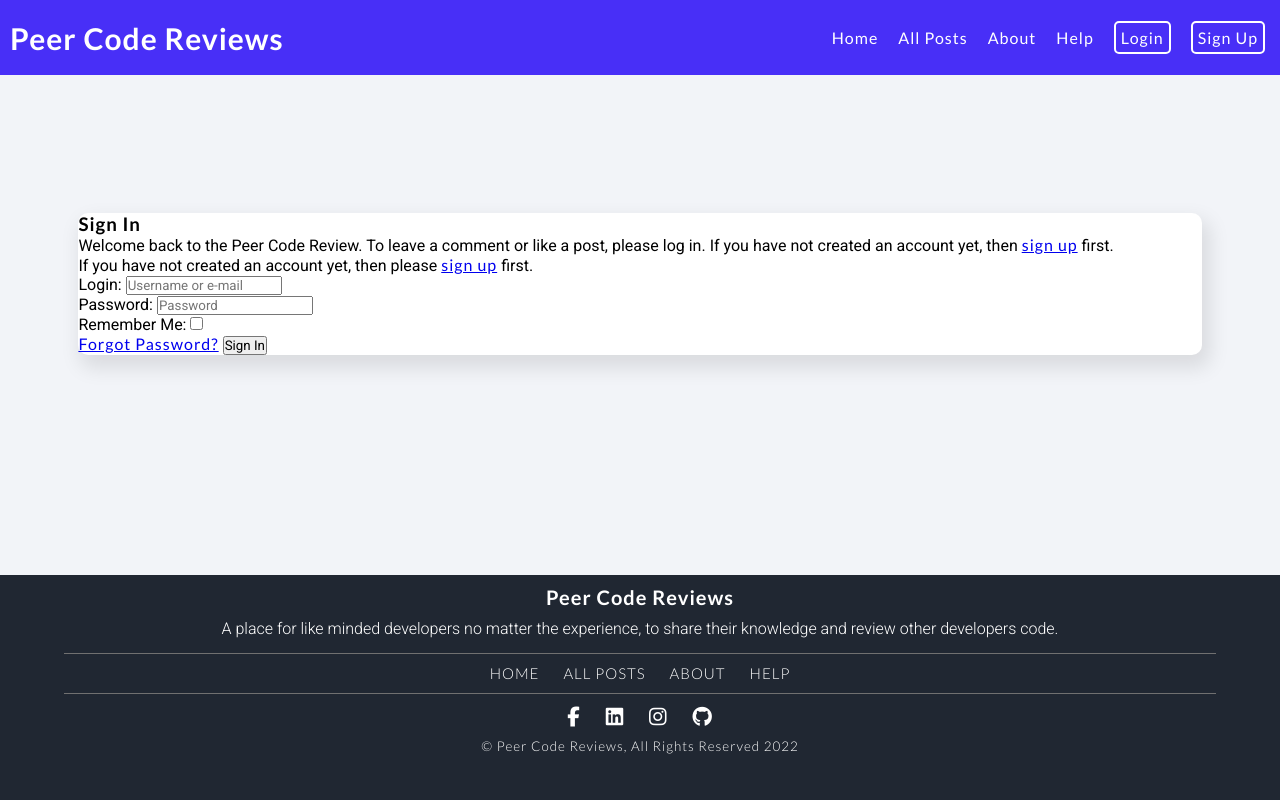
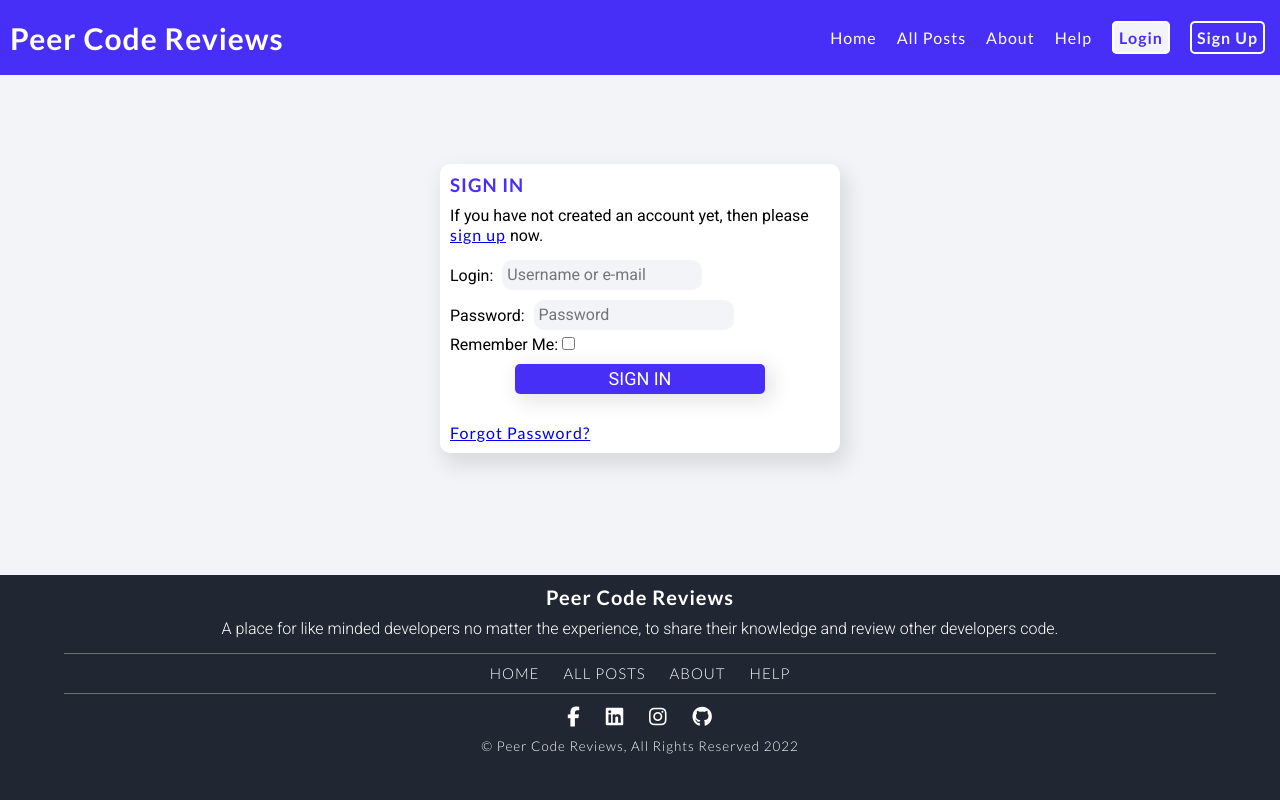
Before and after one commit to roomacarthur/pcr, a Django app: page /login/ in a window 1280 px wide. Run offline with Django 3.2, Linux system fonts and the light colour scheme; some libraries are stand-ins or nearby versions.

Commit message:
upated styling for allauth functions

```diff
--- a/static/css/style.css
+++ b/static/css/style.css
@@ -85,6 +85,15 @@ header a {
   border: 2px solid #fff;
   border-radius: 5px;
   padding: 5px 5px;
+  font-weight: 600;
+}
+.login-btn {
+  background-color: var(--grey);
+  color: var(--blue);
+}
+.signup-btn {
+  background-color: var(--blue);
+  color: var(--grey);
 }
 /* with help from: https://www.youtube.com/watch?v=OjQP7rPwJyE */
 #hamburger-icon {
@@ -125,6 +134,10 @@ header a {
   height: calc(100vh - 100px);
   width: 100%;
 }
+.mobile-nav > li {
+  margin: 10px 0;
+  list-style-type: none;
+}
 /*--------------------- Main content Styling */
 #main {
   /* display: grid; */
@@ -133,6 +146,7 @@ header a {
 .container {
   height: auto;
   width: 90%;
+  padding: 10px;
   margin: 15px auto;
   background-color: #fff;
   border-radius: 10px;
@@ -140,6 +154,50 @@ header a {
   box-shadow: 5px 10px 20px 3px rgba(0, 0, 0, 0.1);
 }
 
+
+/*--------------------- Allauth styling */
+.allauth > h1 {
+  margin-bottom: 10px;
+  text-transform: uppercase;
+  color: var(--blue)
+
+}
+.allauth > p {
+  margin-bottom: 10px;
+}
+
+#id_login, #id_password, #id_email, #id_email2, #id_password1, #id_password2, #id_username{
+  background-color: var(--grey);
+  margin: 5px;
+  width: 200px;
+  height: 30px;
+  border-radius: 10px;
+  border: none;
+  padding: 15px 5px;
+  font-size: 16px;
+}
+
+/* allauth buttons buttons */
+.primaryAction {
+  background-color: var(--blue);
+  color: #fff;
+  width: 100%;
+  height: 30px;
+  margin: 10px auto;
+  text-align: center;
+  text-transform: uppercase;
+  cursor: pointer;
+  font-size: 18px;
+  border: none;
+  border-radius: 5px;
+  -webkit-box-shadow: 5px 5px 20px 3px rgba(0, 0, 0, 0.1);
+  box-shadow: 5px 5px 20px 3px rgba(0, 0, 0, 0.1);
+}
+
+.primaryAction:hover {
+  transform: scale(1.1);
+  transition: 0.3s;
+}
 /*--------------------- footer styling */
 footer {
   height: 225px;
@@ -197,6 +255,7 @@ footer > p {
   font-weight: 300;
 }
 
+
 /*--------------------- Media Queries */
 
 /* Responsive navigation */
@@ -209,3 +268,16 @@ footer > p {
     display: block;
   }
 }
+
+@media only screen and (min-width: 751px) {
+  .allauth{
+    width: 400px;
+  }
+  .primaryAction {
+    width: 250px;
+    display: flex;
+    margin: 10px auto;
+    justify-content: center;
+    align-items: center;
+  }
+}
--- a/templates/account/email_confirm.html
+++ b/templates/account/email_confirm.html
@@ -1,4 +1,4 @@
-{% extends "account/base.html" %}
+{% extends "base.html" %}
 
 {% load i18n %}
 {% load account %}
@@ -7,6 +7,10 @@
 
 
 {% block content %}
+<section id="main">
+    <div class="container allauth">
+    </div>
+</section>
 <h1>{% trans "Confirm E-mail Address" %}</h1>
 
 {% if confirmation %}
--- a/templates/account/login.html
+++ b/templates/account/login.html
@@ -1,31 +1,28 @@
 {% extends "base.html" %} {% load i18n %} {% load account socialaccount
-%} {% block head_title %}{% trans "Sign In" %}{% endblock %} {% block content %}
+%} {% block head_title %}
+{% trans "Sign In" %}{% endblock %} {% block content %}
 <section id="main">
-  <div class="container">
+  <div class="container allauth">
     <h1>{% trans "Sign In" %}</h1>
-    <p>
-      {% blocktrans %}Welcome back to the Peer Code Review. To leave a comment
-      or like a post, please log in. If you have not created an account yet,
-      then
-      <a href="{{ signup_url }}">sign up</a> first.{% endblocktrans %}
-    </p>
 
     <p>
       {% blocktrans %}If you have not created an account yet, then please
-      <a href="{{ signup_url }}">sign up</a> first.{% endblocktrans %}
+      <a href="{{ signup_url }}">sign up</a> now.{% endblocktrans %}
     </p>
     <form class="login" method="POST" action="{% url 'account_login' %}">
       {% csrf_token %} {{ form.as_p }} {% if redirect_field_value %}
       <input
+        class="allauth-input"
         type="hidden"
         name="{{ redirect_field_name }}"
         value="{{ redirect_field_value }}"
       />
       {% endif %}
+      <button class="primaryAction" type="submit">{% trans "Sign In" %}</button>
+      <br>
       <a class="button secondaryAction" href="{% url 'account_reset_password' %}"
-        >{% trans "Forgot Password?" %}</a
-      >
-      <button class="primaryAction" type="submit">{% trans "Sign In" %}</button>
+      >{% trans "Forgot Password?" %}
+      </a>
     </form>
   </div>
 </section>
--- a/templates/base.html
+++ b/templates/base.html
@@ -15,8 +15,6 @@
     <link rel="shortcut icon" href="{% static 'favicon/favicon.png' %}"/>
     <!-- Static CSS -->
     <link rel="stylesheet" href="{% static 'css/style.css' %}" />
-    {% block css%}
-    {% endblock css%}
     <!-- Page Title -->
     <title>Peer Code Review</title>
   </head>
@@ -38,8 +36,8 @@
           <li><a class="profile" href="{% url 'user-profile'%}"><i class="fa-solid fa-user"></i></a></li>
           <li><a class="btn logout" href="{% url 'account_logout'%}">Logout</a></li>
           {% else %}
-          <li><a class="btn login" href="{% url 'account_login'%}">Login</a></li>
-          <li><a class="btn signup" href="{% url 'account_signup'%}">Sign Up</a></li>
+          <li><a class="btn login-btn" href="{% url 'account_login'%}">Login</a></li>
+          <li><a class="btn signup-btn" href="{% url 'account_signup'%}">Sign Up</a></li>
           {% endif%}
         </ul>
       </nav>
@@ -56,8 +54,8 @@
           <li><a class="profile" href="{% url 'user-profile'%}"><i class="fa-solid fa-user"></i></a></li>
           <li><a class="btn logout" href="{% url 'account_logout'%}">Logout</a></li>
           {% else %}
-          <li><a class="btn login" href="{% url 'account_login'%}">Login</a></li>
-          <li><a class="btn signup" href="{% url 'account_signup'%}">Sign Up</a></li>
+          <li><a class="btn login-btn" href="{% url 'account_login'%}">Login</a></li>
+          <li><a class="btn signup-btn" href="{% url 'account_signup'%}">Sign Up</a></li>
           {% endif%}
         </ul>
       </div>
```
Also changed, not shown: templates/account/password_reset.html (+8 -4 lines), templates/account/signup.html (+6 -2 lines), static/css/allauth.css (added).
